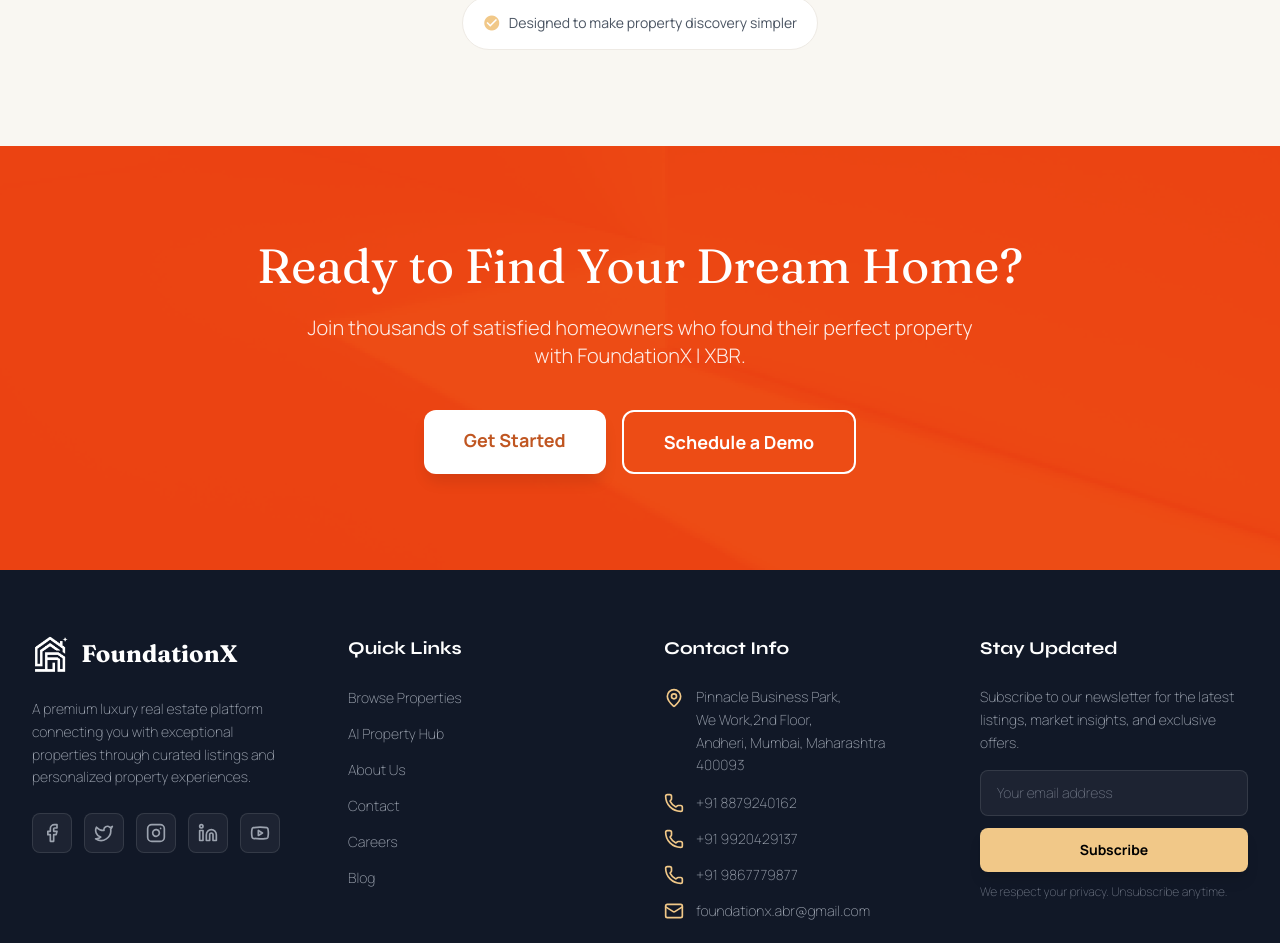
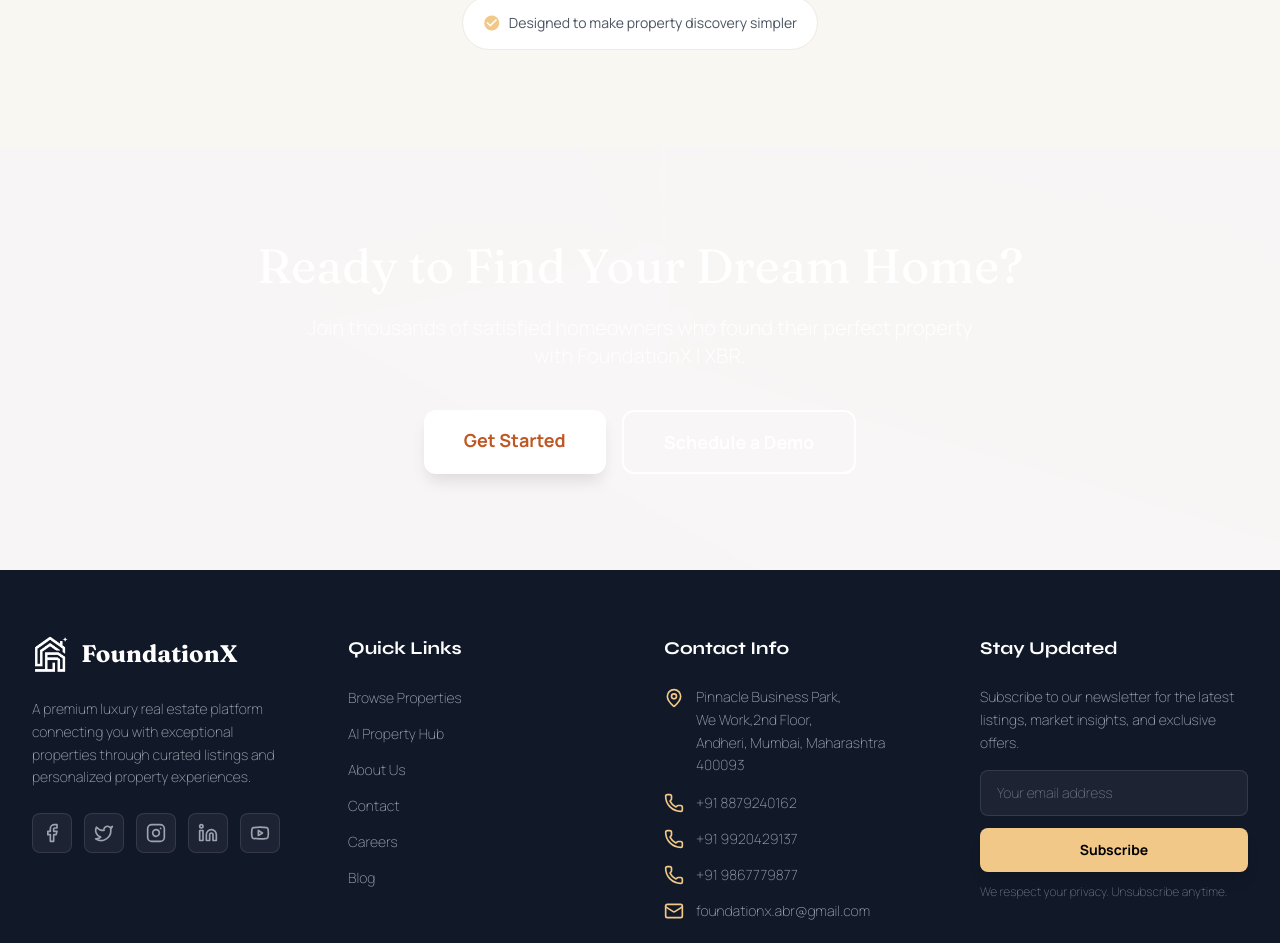
Before and after one commit to PavanYadavGo/frontend, a React (Vite) app: page / in a window 1280 px wide. Shown: the part 5913-6856 px from the top of the page. Built offline with nearby package versions, Linux system fonts and the light colour scheme; no server answers.

Commit message:
UI:image error fix2

```diff
--- a/src/components/home/CTASection.tsx
+++ b/src/components/home/CTASection.tsx
@@ -3,7 +3,7 @@
 
 const CTASection: React.FC = () => {
   return (
-    <section className="bg-[#EC4613] py-24 relative overflow-hidden">
+    <section className=" py-24 relative overflow-hidden">
       {/* Background Pattern */}
         <img
           src="/src/images/prop/Abstract.png"
```
